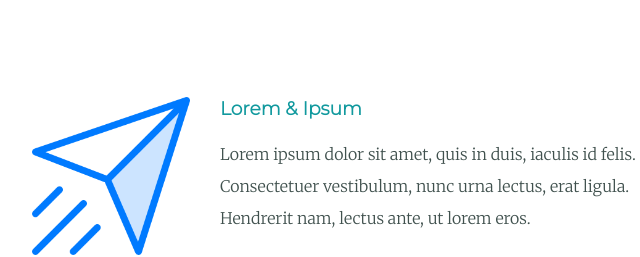
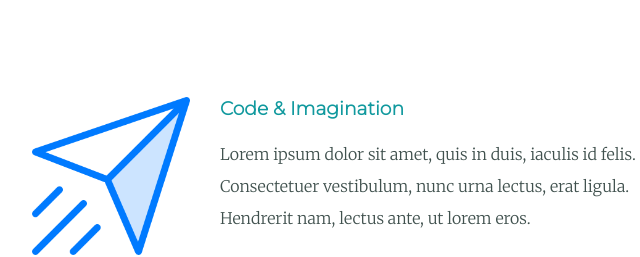
Before and after one commit to tahur/Blog-tahur, a plain HTML site: page index.html in a window 1280 px wide. Shown: the part 1156-1413 px from the top of the page, 292-932 px from the left. Drawn offline with Linux system fonts and the light colour scheme.

Commit message:
"blocks updated"

```diff
--- a/index.html
+++ b/index.html
@@ -32,7 +32,7 @@
           <h2>My Skills.</h2>
           <div class="skill-row">
             <img class="skill-img-1" src="img/send.png" alt="">
-            <h3>Lorem & Ipsum</h3>
+            <h3>Code & Imagination</h3>
             <p>Lorem ipsum dolor sit amet, quis in duis, iaculis id felis. Consectetuer vestibulum, nunc urna lectus, erat ligula. Hendrerit nam, lectus ante, ut lorem eros.</p>
           </div>
           <div class="skill-row">
```
